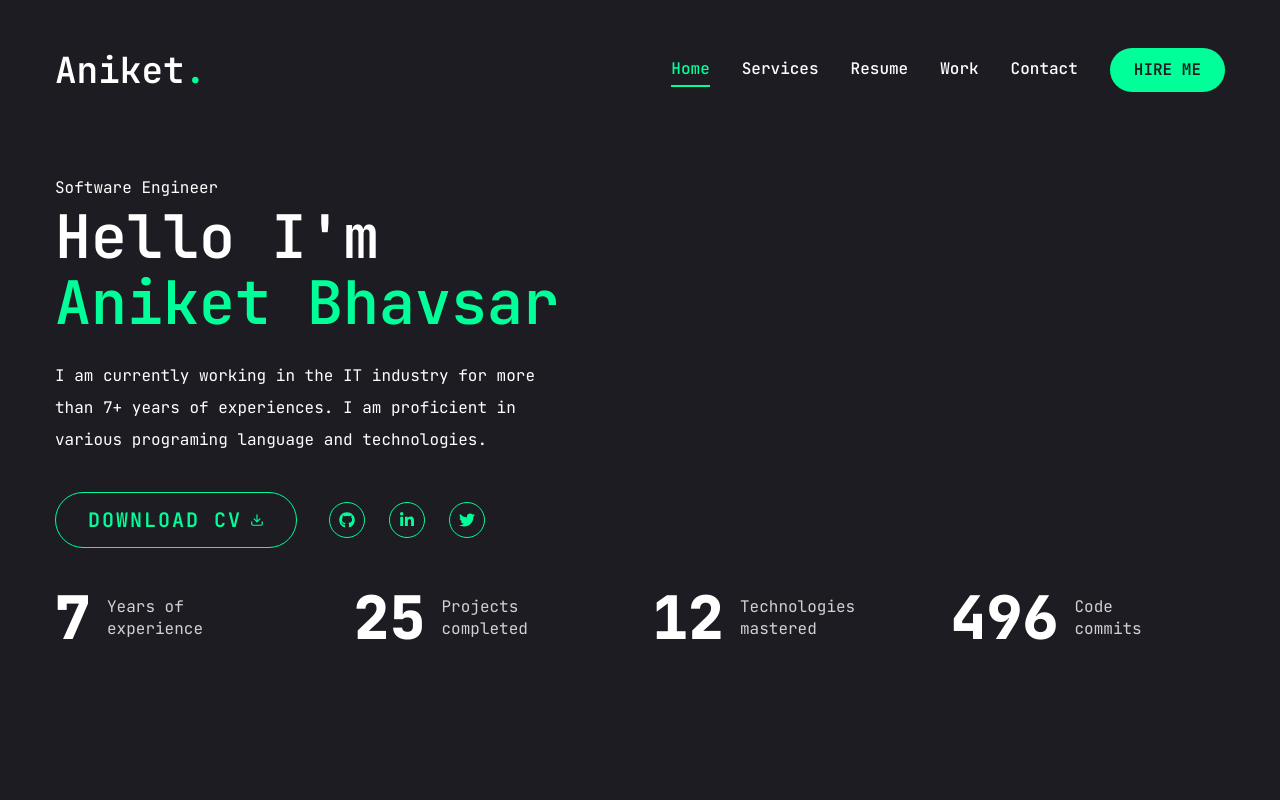
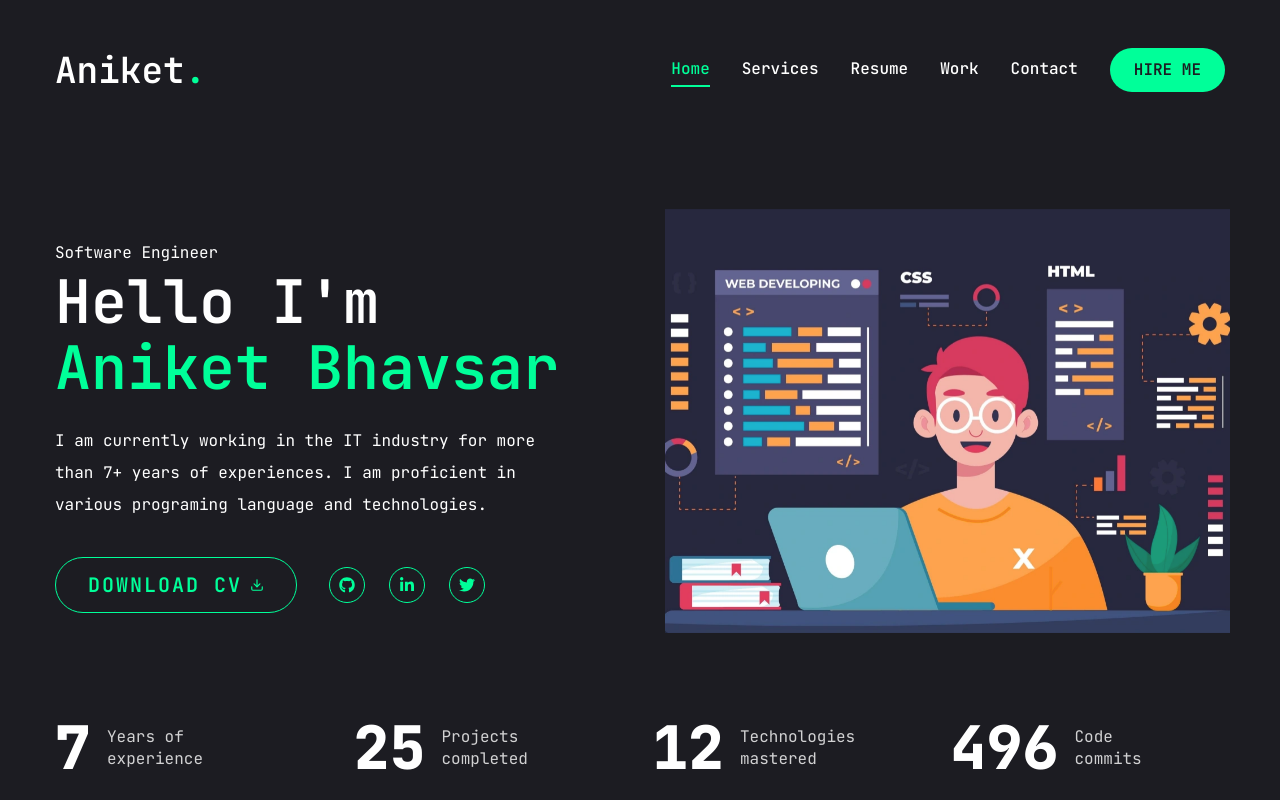
Before and after one commit to aniketbumbc/nextjs-portfolio, a Next.js app: page / in a window 1280 px wide. Built offline with nearby package versions, Linux system fonts and the light colour scheme.

Commit message:
changed photo

```diff
--- a/app/page.jsx
+++ b/app/page.jsx
@@ -47,7 +47,7 @@ const Home = () => {
           </div>
 
           <div className='order-1 xl:order-none mb-8 xl:mb-0'>
-            {/* <Photo /> */}
+            <Photo />
           </div>
         </div>
       </div>
--- a/components/ui/web-components/Photo.jsx
+++ b/components/ui/web-components/Photo.jsx
@@ -39,7 +39,7 @@ const Photo = () => {
           fill='transparent'
           viewBox='0 0 506 506'
         >
-          <motion.circle
+          {/* <motion.circle
             cx='253'
             cy='253'
             r='250'
@@ -57,7 +57,7 @@ const Photo = () => {
               repeat: Infinity,
               repeatType: 'reverse',
             }}
-          />
+          /> */}
         </motion.svg>
       </motion.div>
     </div>
```
Also changed, not shown: public/assets/old-photo.png (added), public/assets/photo.png.
